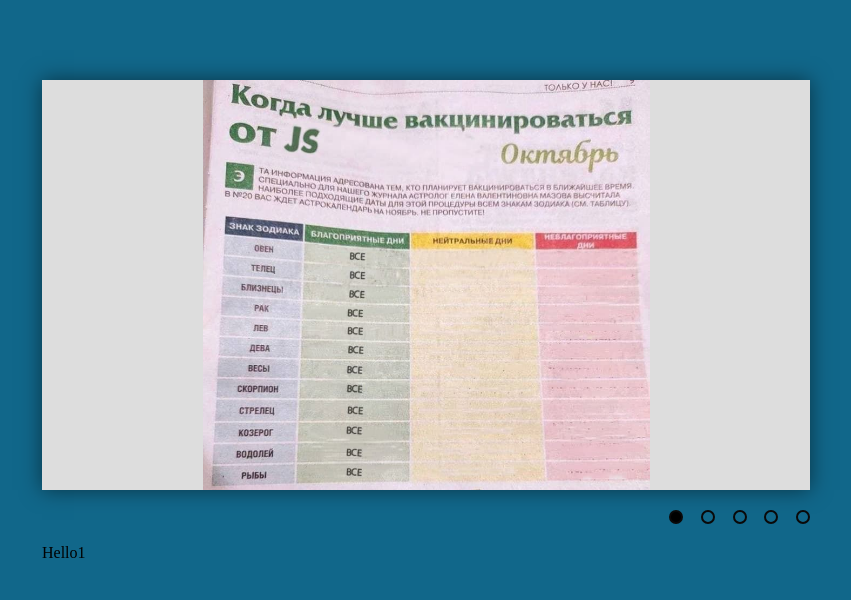
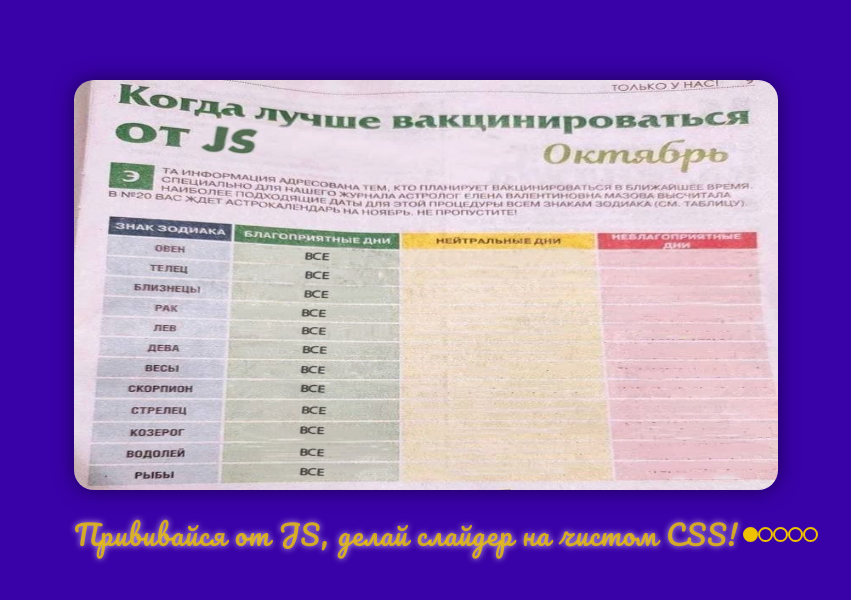
Before and after one commit to DesPetrikov/cssMemSlider, a plain HTML site: page cssMemSlider/index.html in a window 1280 px wide. Shown: the whole page, without its empty margins (214-1065 px from the left). Drawn offline with Linux system fonts and the light colour scheme.

Commit message:
feat: add captions, slider ready 1920x1080 2021-10-17 01:10:30

```diff
--- a/cssMemSlider/index.html
+++ b/cssMemSlider/index.html
@@ -1,10 +1,13 @@
 <!DOCTYPE html>
-<html lang="en">
+<html lang="ru">
 <head>
 	<meta charset="UTF-8">
 	<meta http-equiv="X-UA-Compatible" content="IE=edge">
 	<meta name="viewport" content="width=device-width, initial-scale=1.0">
-	<title>MEM Slider</title>
+	<title>Мем слайдер</title>
+	<link rel="preconnect" href="https://fonts.googleapis.com">
+	<link rel="preconnect" href="https://fonts.gstatic.com" crossorigin>
+	<link href="https://fonts.googleapis.com/css2?family=Pacifico&display=swap" rel="stylesheet">
 	<link rel="stylesheet" href="style.css">
 </head>
 <body>
@@ -21,6 +24,14 @@
 			<div class="slides slide4"></div>
 			<div class="slides slide5"></div>
 		</div>
+		<div class="panel__wrap">
+			<div class="comments">
+				<p class="comment1">Прививайся от JS, делай слайдер на чистом CSS!</p>
+				<p class="comment2">Никому не раскрывай нашу тайну!</p>
+				<p class="comment3">Любовница на всю жизнь</p>
+				<p class="comment4">Когда думаешь, как в коммит добавить timestamp</p>
+				<p class="comment5">Все мы уже немного Володи..</p>
+			</div>
 			<div class="controls">
 				<label class="label1" for="slide1"></label>
 				<label class="label2" for="slide2"></label>
@@ -28,12 +39,6 @@
 				<label class="label4" for="slide4"></label>
 				<label class="label5" for="slide5"></label>
 			</div>
-		<div class="comments">
-			<p class="comment1">Hello1</p>
-			<p class="comment2">Hello2</p>
-			<p class="comment3">Hello3</p>
-			<p class="comment4">Hello4</p>
-			<p class="comment5">Hello5</p>
 		</div>
 	</div>
 </body>
--- a/cssMemSlider/style.css
+++ b/cssMemSlider/style.css
@@ -1,3 +1,4 @@
+
 *,
 *::before,
 *::after{
@@ -6,7 +7,7 @@
 	box-sizing: border-box;
 }
 body{
-	background: #11678a;
+	background: #3902a8;
 }
 
 .wrapper{
@@ -14,19 +15,18 @@ body{
 	flex-direction: column;
 	row-gap: 20px;
 	position: relative;
-	width: 60vw;
+	width: 55vw;
 	height: 40vw;
 	margin: 10vh auto 0 auto;
-	/* background-color:grey; */
-
 }
 .slider {
 	display: flex;
-	background-color: #ddd;
+	background: radial-gradient(circle, rgba(255,255,255,1) 0%, rgba(57,2,168,1) 100%);
 	width: 100%;
 	height: 80%;
 	overflow: hidden;
 	box-shadow: 0 0 20px rgba(0, 0, 0, .5);
+	border-radius: 20px;
 }
 .wrapper > input {
 	display: none;
@@ -39,8 +39,9 @@ body{
 	flex: 0 0 100%;
 	background-repeat: no-repeat;
 	background-position: center;
-	background-size:contain;
-	transition: all .5s;
+	background-size: 100% 100%;
+	/* background-size: contain; */
+	transition: all .5s linear;
 }
 .slide1 {
 	background-image: url(./assets/images/JS_vacination.jpg);
@@ -59,42 +60,44 @@ body{
 }
 
 .controls{
-	align-self: end;
-	width: 11vw;
+	width: 30vw;
 	height: auto;
+	align-items: center;
 	display: flex;
 	justify-content: space-between;
 
 }
 .controls label {
 	display: block;
-	height: 14px;
-	width: 14px;
+	height: 15px;
+	width: 15px;
 	position: relative;
 	border-radius: 50%;
-	border: 2px solid rgb(10, 9, 9);
+	border: 2px solid rgb(238, 194, 0);
 	transition: all .5s;
 }
 
 .controls label:after {
-	position: absolute;
-	content: " ";
+	position: relative;
+	content: "";
 	display: block;
 	cursor: pointer;
-	height: 25px;
-	width: 25px;
-	top: -8px;
-	left: -8px;
+	height: 30px;
+	width: 30px;
+	top: -10px;
+	left: -10px;
 	border-radius: 50%;
 }
-
+.controls label:active{
+	box-shadow: 0 0 15px 3px rgb(238, 194, 0);
+}
 .controls label:hover,
-#slide1:checked ~ .controls .label1,
-#slide2:checked ~ .controls .label2,
-#slide3:checked ~ .controls .label3,
-#slide4:checked ~ .controls .label4,
-#slide5:checked ~ .controls .label5{
-	background: black;
+#slide1:checked ~ .panel__wrap .controls .label1,
+#slide2:checked ~ .panel__wrap .controls .label2,
+#slide3:checked ~ .panel__wrap .controls .label3,
+#slide4:checked ~ .panel__wrap .controls .label4,
+#slide5:checked ~ .panel__wrap .controls .label5{
+	background: rgb(238, 194, 0);
 }
 
 #slide1:checked ~ .slider > .slide1 {
@@ -121,37 +124,48 @@ body{
 	opacity: 1;
 }
 
+.panel__wrap{
+	display: flex;
+	justify-content: space-between;
+	/* flex-wrap: wrap; */
+}
 .comments{
 	display: flex;
 	flex-direction: row-reverse;
 
 }
 .comments p{
+	opacity: 0;
 	flex: 0 0 100%;
-	opacity: 0;
-	transition: all 1s;
+	font-family: 'Pacifico', cursive;
+	font-weight: 400;
+	font-size: 28px;
+	letter-spacing: 1px;
+	transition: all 0.5s linear;
+	color: rgb(238, 194, 0, 0.8);
+	text-shadow: 0px 0px 6px rgba(255,255,255,0.7);
+
 }
 
-#slide1:checked ~ .comments > .comment1 {
-	transform: translateX(0);
+#slide1:checked ~ .panel__wrap .comments > .comment1 {
 	opacity: 1;
 }
 
-#slide2:checked ~ .comments > .comment2 {
+#slide2:checked ~ .panel__wrap .comments > .comment2 {
 	transform: translateX(100%);
 	opacity: 1;
 }
 
-#slide3:checked ~ .comments > .comment3 {
+#slide3:checked ~ .panel__wrap .comments > .comment3 {
 	transform: translateX(200%);
 	opacity: 1;
 }
 
-#slide4:checked ~ .comments > .comment4 {
+#slide4:checked ~ .panel__wrap .comments > .comment4 {
 	transform: translateX(300%);
 	opacity: 1;
 }
-#slide5:checked ~ .comments > .comment5 {
+#slide5:checked ~ .panel__wrap .comments > .comment5 {
 	transform: translateX(400%);
 	opacity: 1;
 }
```
Lines whose indentation alone changed are shown as unchanged.
